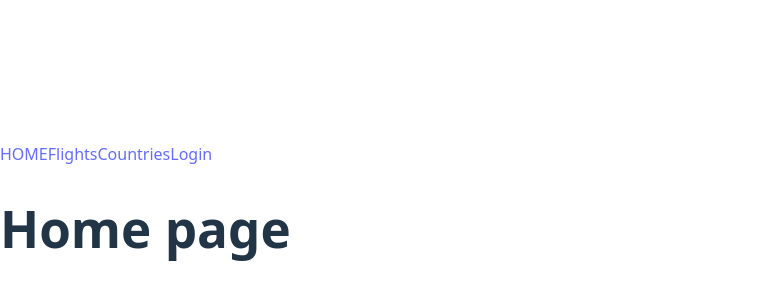
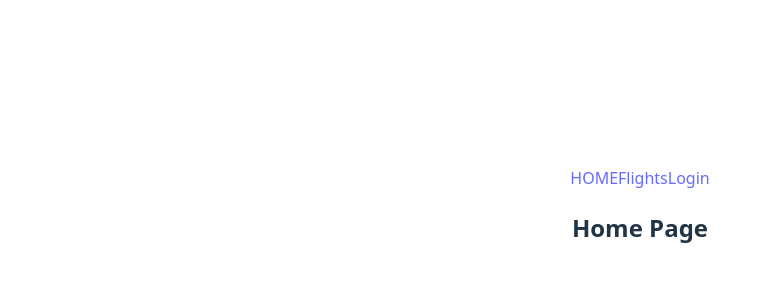
Before and after one commit to AAQ14/wonder-fly-front-end, a React (Vite) app: page / in a window 1280 px wide. Shown: the part 184-484 px from the top of the page, without its empty margins (0-771 px from the left). Built offline with nearby package versions, Linux system fonts and the light colour scheme; no server answers.

Commit message:
Added Home Page

```diff
--- a/src/App.jsx
+++ b/src/App.jsx
@@ -3,8 +3,9 @@ import { BrowserRouter as Router, Routes, Route } from 'react-router'
 import NavBar from './components/NavBar/NavBar'
 import Flights from './components/Flights/Flights'
 import Login from './components/Login/Login'
+import Home from './Home/Home'
 
-
+import './App.css'
 
 const App = () => {
   return (
@@ -12,7 +13,7 @@ const App = () => {
     <Router>
       <NavBar />
       <Routes>
-        <Route path="/" element={<h1>Home page</h1>}/>
+        <Route path="/" element={<Home />}/>
         <Route path="/flights" element={<Flights />} />
         <Route path='/login' element={<Login />}/>
       </Routes>
--- /dev/null
+++ b/src/Home/Home.jsx
@@ -0,0 +1,5 @@
+function Home() {
+  return <h2>Home Page</h2>
+}
+
+export default Home
--- a/src/components/NavBar/NavBar.jsx
+++ b/src/components/NavBar/NavBar.jsx
@@ -6,7 +6,6 @@ const NavBar = () => {
     <>
     <Link to="/">HOME</Link>
     <Link to="/flights">Flights</Link>
-    <Link to="/countries">Countries</Link>
     <Link to="/login">Login</Link>
     </>
   )
```
Also changed, not shown: src/components/Login/LoginForm/LoginForm.jsx (added).
